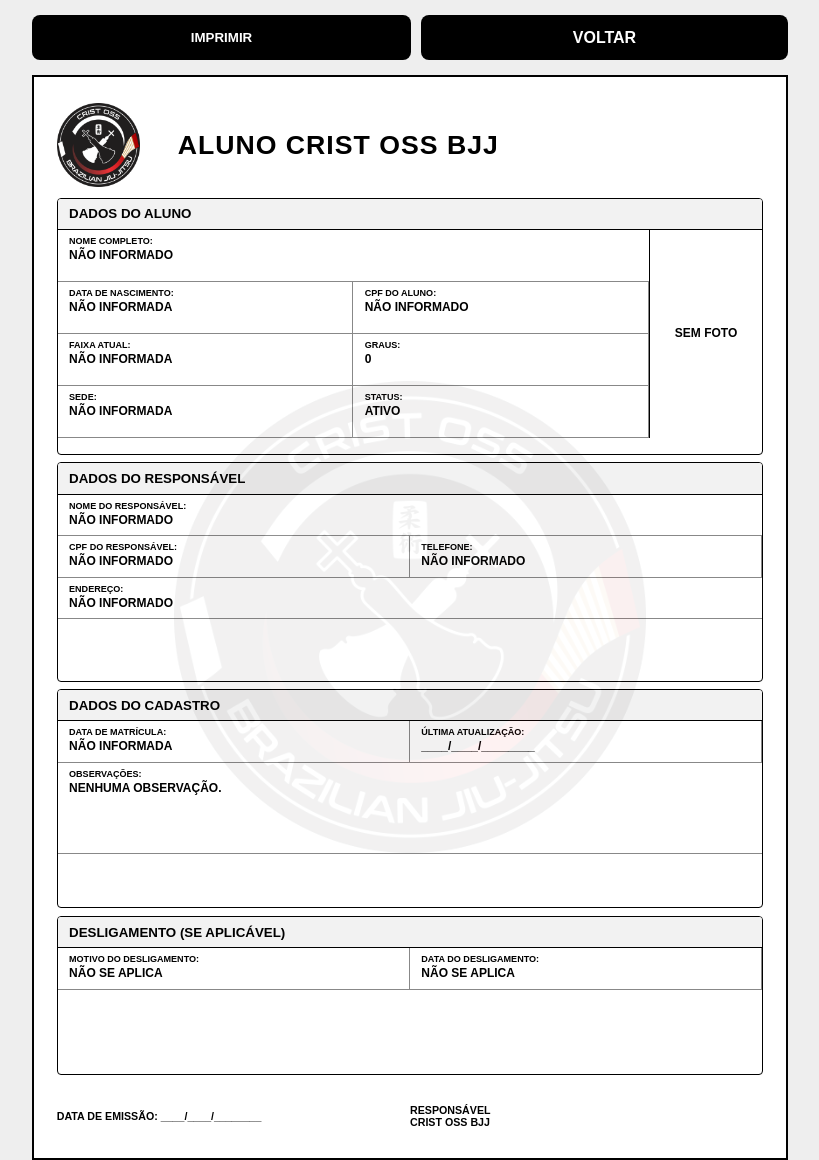
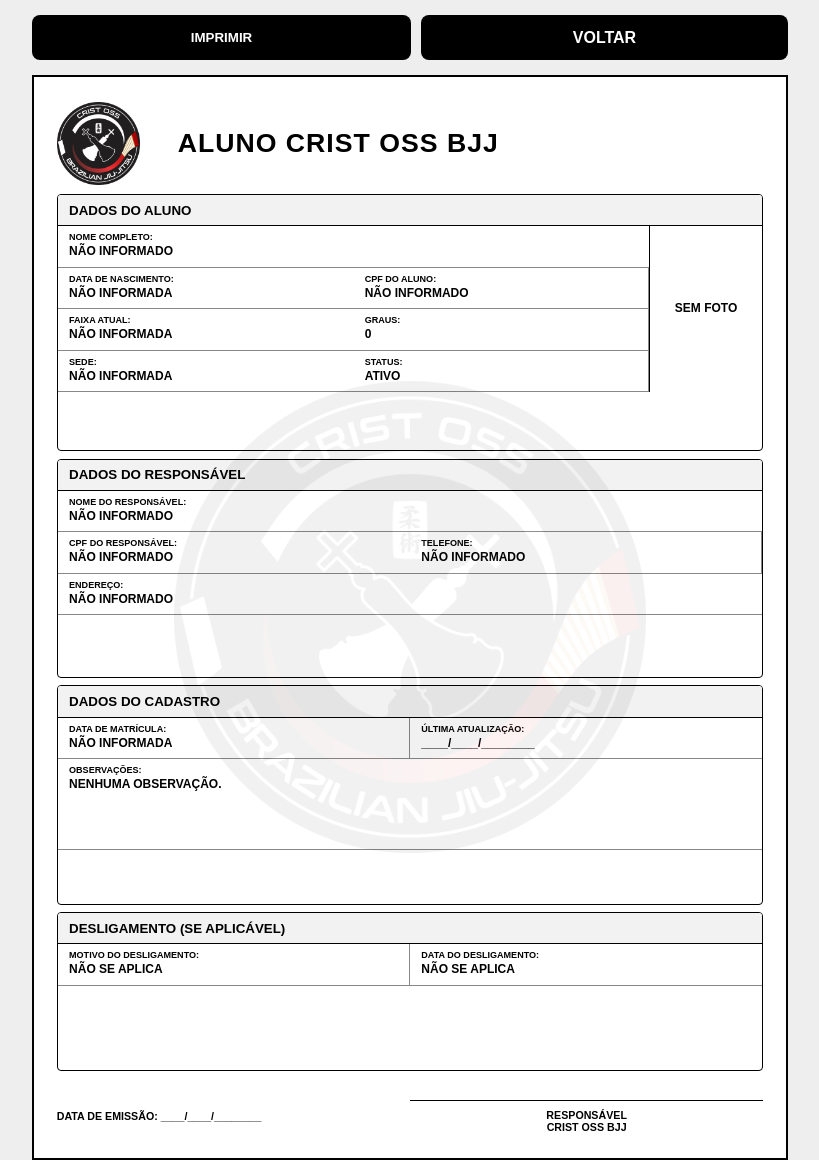
Before and after one commit to Irodg/certificados-web, a Flask app: template templates/ficha_aluno.html in a window 1280 px wide. Shown: the whole page, without its empty margins (230-1049 px from the left). Run offline with Flask 3, Linux system fonts and the light colour scheme; the template is opened without the code that fills it, so the values that code supplies are empty.

Commit message:
Update ficha_aluno.html

```diff
--- a/templates/ficha_aluno.html
+++ b/templates/ficha_aluno.html
@@ -34,7 +34,7 @@ body{
     height:45px;
     background:#000;
     color:#fff;
-    border:none;
+    border:0;
     border-radius:8px;
     font-weight:bold;
     text-decoration:none;
@@ -48,31 +48,23 @@ body{
     width:200mm;
     height:287mm;
     margin:0 auto;
+    padding:6mm;
     background:#fff;
     border:2px solid #000;
-    padding:6mm;
     position:relative;
     overflow:hidden;
-
     display:grid;
-    grid-template-rows:
-        24mm
-        68mm
-        58mm
-        58mm
-        42mm
-        18mm
-        12mm;
+    grid-template-rows:23mm 68mm 58mm 58mm 42mm 20mm 14mm;
     gap:2mm;
 }
+
 .ficha::before{
     content:"";
     position:absolute;
     inset:0;
-    background:url("{{ url_for('static', filename='logo_crist_oss.png') }}") center center no-repeat;
+    background:url("{{ url_for('static', filename='logo_crist_oss.png') }}") center no-repeat;
     background-size:125mm;
     opacity:.06;
-    z-index:0;
 }
 
 .conteudo{
@@ -99,6 +91,13 @@ body{
     letter-spacing:1px;
 }
 
+.secao{
+    border:1.4px solid #000;
+    border-radius:4px;
+    overflow:hidden;
+    background:rgba(255,255,255,.78);
+}
+
 .secao-titulo{
     font-size:10pt;
     font-weight:900;
@@ -107,34 +106,30 @@ body{
     background:#f2f2f2;
 }
 
-.grade{
+.grade-aluno{
     display:grid;
-}
-.secao{
-    border:1.4px solid #000;
-    border-radius:4px;
-    overflow:hidden;
-    display:block;
-    background:rgba(255,255,255,.78);
+    grid-template-columns:1fr 30mm;
 }
 
 .grade-campos{
     display:grid;
     grid-template-columns:1fr 1fr;
-    height:auto;
 }
 
 .campo{
+    min-height:11mm;
     padding:1.6mm 3mm;
     border-right:1px solid #888;
     border-bottom:1px solid #888;
-    display:block;
-    min-height:11mm;
+}
+
+.campo:nth-child(2n){
+    border-right:0;
 }
 
 .campo-full{
     grid-column:1 / 3;
-    border-right:none;
+    border-right:0;
 }
 
 .label{
@@ -148,11 +143,6 @@ body{
     line-height:1.15;
     font-weight:900;
     word-break:break-word;
-}
-
-.grade-aluno{
-    grid-template-columns:1fr 30mm;
-    min-height:55mm;
 }
 
 .foto-box{
@@ -172,7 +162,6 @@ body{
 
 .obs{
     min-height:24mm;
-    justify-content:flex-start;
 }
 
 .rodape{
@@ -181,6 +170,15 @@ body{
     align-items:center;
     font-size:8pt;
     font-weight:bold;
+}
+
+.assinatura{
+    text-align:center;
+}
+
+.linha-assinatura{
+    border-top:1px solid #000;
+    padding-top:2mm;
 }
 
 .aviso{
@@ -196,6 +194,7 @@ body{
     background:rgba(255,255,255,.85);
     padding:1mm;
 }
+
 @media print{
     body{
         background:#fff;
@@ -206,8 +205,6 @@ body{
     }
 
     .ficha{
-        width:200mm;
-        height:287mm;
         margin:0;
         page-break-inside:avoid;
         page-break-after:avoid;
@@ -234,7 +231,7 @@ body{
 <div class="secao">
     <div class="secao-titulo">DADOS DO ALUNO</div>
 
-    <div class="grade grade-aluno">
+    <div class="grade-aluno">
         <div class="grade-campos">
             <div class="campo campo-full">
                 <div class="label">NOME COMPLETO:</div>
```
